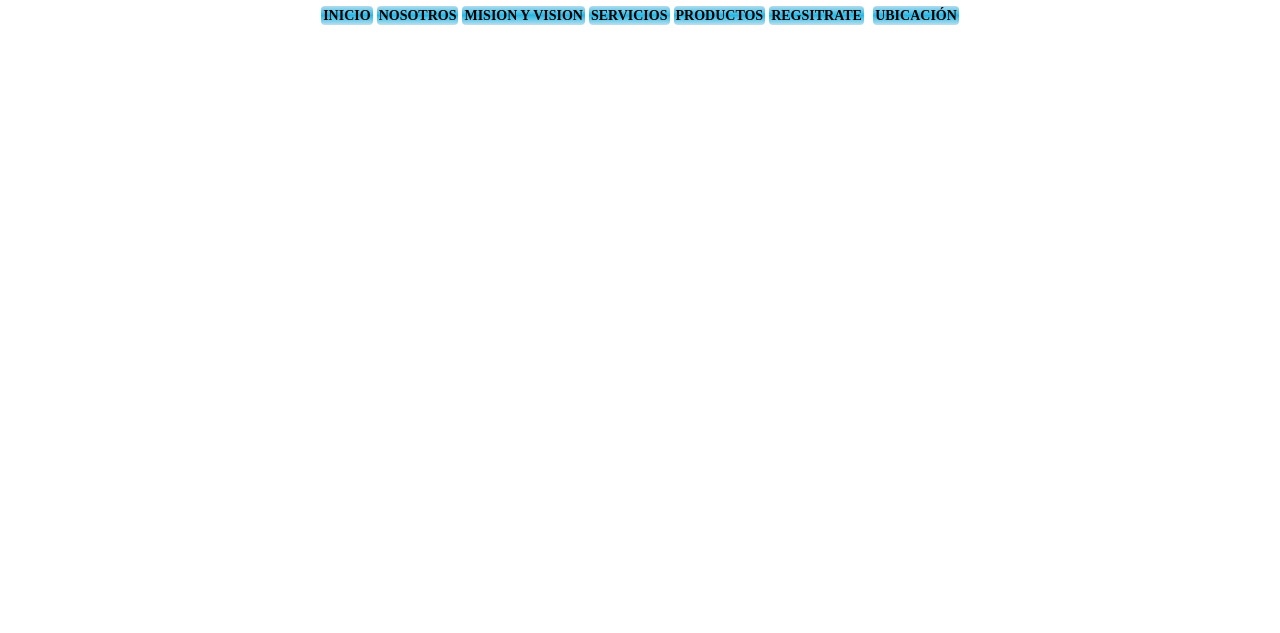
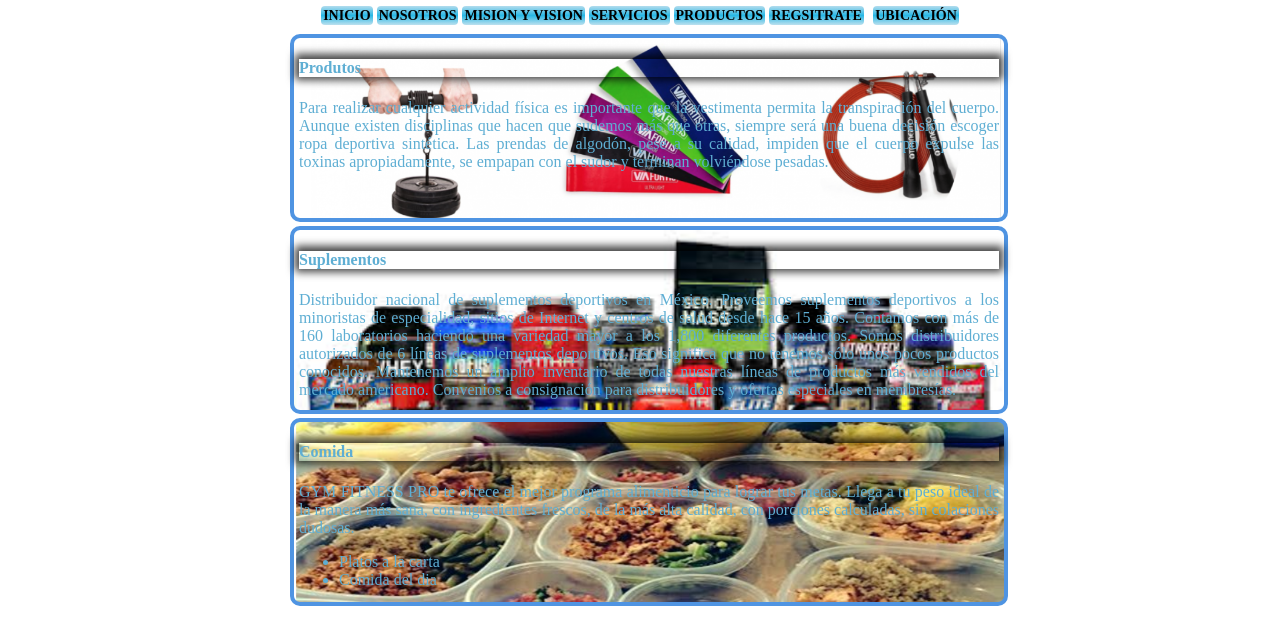
Before and after one commit to Luissosa1234/softwareProyecto2020a, a plain HTML site: page paginas/productos.html in a window 1280 px wide. Shown: the part 262-895 px from the top of the page. Drawn offline with Linux system fonts and the light colour scheme.

```diff
--- a/css/style.css
+++ b/css/style.css
@@ -429,3 +429,62 @@
 .mujer5 ul>li{
   text-align: left;
  }
+
+ /* PRODUCTOS  */
+
+ .caja_productos{
+   margin-top: 4px;
+   width: 700px;
+   height: 180px;
+   border-radius: 10px;
+   border: solid 4px rgb(79, 148, 226);
+   color: rgb(94, 174, 211);
+   text-align: left;
+   text-align: justify;
+ }
+
+ .caja_productos h4{
+  -webkit-box-shadow: 0px -1px 8px 4px rgba(0,0,0,0.75);
+-moz-box-shadow: 0px -1px 8px 4px rgba(0,0,0,0.75);
+box-shadow: 0px -1px 8px 4px rgba(0,0,0,0.75);
+
+ }
+
+
+
+
+.fondo_productos1{
+background-image: url(../imagenes/accesorios.PNG);
+background-size: cover;
+background-repeat: no-repeat;
+padding-left: 5px;
+padding-right: 5px;
+}
+
+.fondo_productos1:hover{
+  background-color: black;
+  background-image: url();
+}
+.fondo_productos2{
+background-image: url(../imagenes/suplementos.jfif);
+background-size: cover;
+background-repeat: no-repeat;
+padding-left: 5px;
+padding-right: 5px;
+}
+.fondo_productos2:hover{
+  background-color: black;
+  background-image: url();
+}
+
+.fondo_productos3{
+  background-image: url(../imagenes/comida.PNG);
+  background-size: cover;
+  background-repeat: no-repeat;
+  padding-left: 5px;
+  padding-right: 5px;
+}
+.fondo_productos3:hover{
+  background-color: black;
+  background-image: url();
+}
--- a/paginas/productos.html
+++ b/paginas/productos.html
@@ -42,7 +42,25 @@
     <!-- contenido -->
     <div class="contenedor">
      <!-- contenido depende de pagina -->
+     <div class="productos">
+      <div class="caja_productos fondo_productos1">
+      <h4>Produtos</h4>
+      <p>Para realizar cualquier actividad física es importante que la vestimenta permita la transpiración del cuerpo. Aunque existen disciplinas que hacen que sudemos más que otras, siempre será una buena decisión escoger ropa deportiva sintética. Las prendas de algodón, pese a su calidad, impiden que el cuerpo expulse las toxinas apropiadamente, se empapan con el sudor y terminan volviéndose pesadas.</p>
+      </div>
+      <div class="caja_productos fondo_productos2">
+<H4>Suplementos</H4>
+<p>Distribuidor nacional de suplementos deportivos en México. Proveemos suplementos deportivos a los minoristas de especialidad, sitios de Internet y centros de salud desde hace 15 años. Contamos con más de 160 laboratorios haciendo una variedad mayor a los 1,800 diferentes productos. Somos distribuidores autorizados de 6 líneas de suplementos deportivos. Eso significa que no tenemos sólo unos pocos productos conocidos. Mantenemos un amplio inventario de todas nuestras líneas de productos más vendidos del mercado americano. Convenios a consignación para distribuidores y ofertas especiales en membresías.</p>
+      </div>
+      <div class="caja_productos fondo_productos3">
+        <h4>Comida</h4>
+        <p>GYM FITNESS PRO te ofrece el mejor programa alimenticio para lograr tus metas. Llega a tu peso ideal de la manera más sana, con ingredientes frescos, de la más alta calidad, con porciones calculadas, sin colaciones dudosas.</p>
+        <ul>
+          <li>Platos a la carta</li>
+          <li>Comida del dia</li>
 
+        </ul>
+      </div>
+     </div>
 
      </div>
 
```
Also changed, not shown: imagenes/accesorios.PNG (added), imagenes/comida.PNG (added), imagenes/suplementos.jfif (added).
